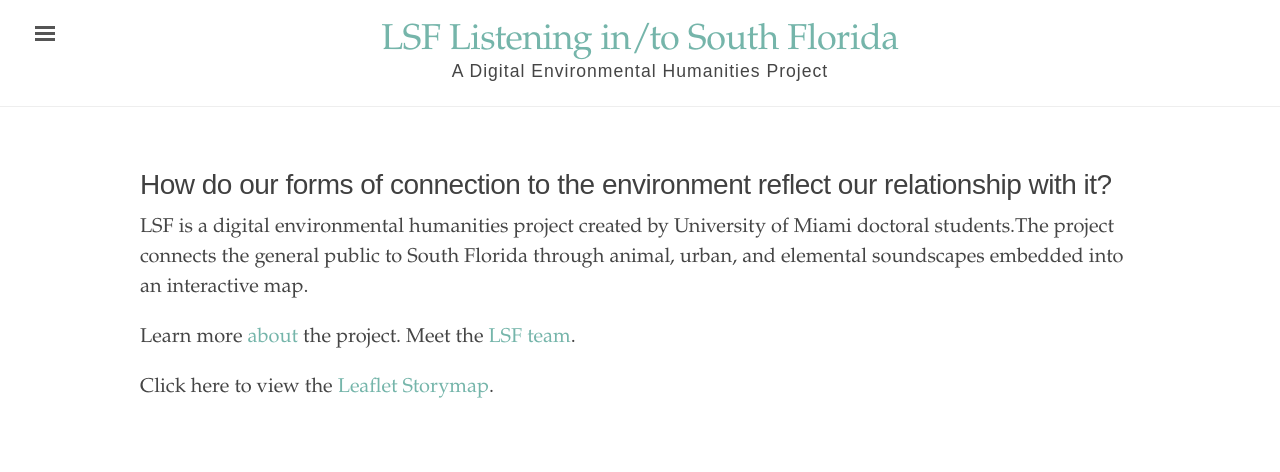
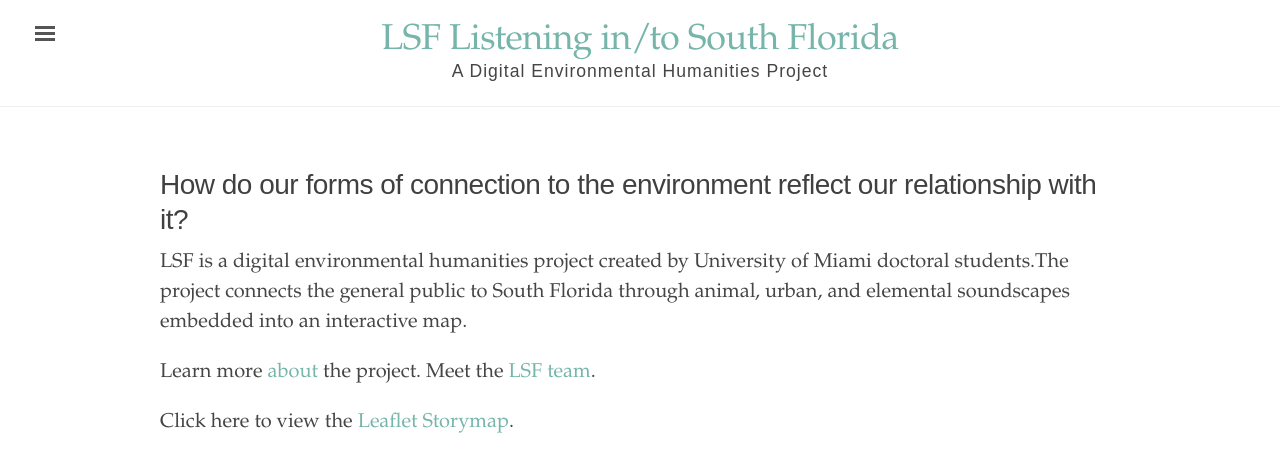
Before and after one commit to rm4-25/lsf_3, a Jekyll site: the page built from index.html, in a window 1280 px wide. Shown: the top 472 px of the page. Built offline with Jekyll 4.4.1, drawn with Linux system fonts in a browser that asks for light colours.

Commit message:
Update _ed.scss
changed mid-width to 38rem.

```diff
--- a/_sass/_ed.scss
+++ b/_sass/_ed.scss
@@ -85,13 +85,13 @@
 
 .container {
   max-width: 50rem;
-  padding-left:  0rem;
-  padding-right: 0rem;
+  padding-left:  1rem;
+  padding-right: 1rem;
   margin-left:  auto;
   margin-right: auto;
 }
 
-@media (min-width: 56em) {
+@media (min-width: 38em) {
   .container {
     max-width: 50rem;
   }
```
